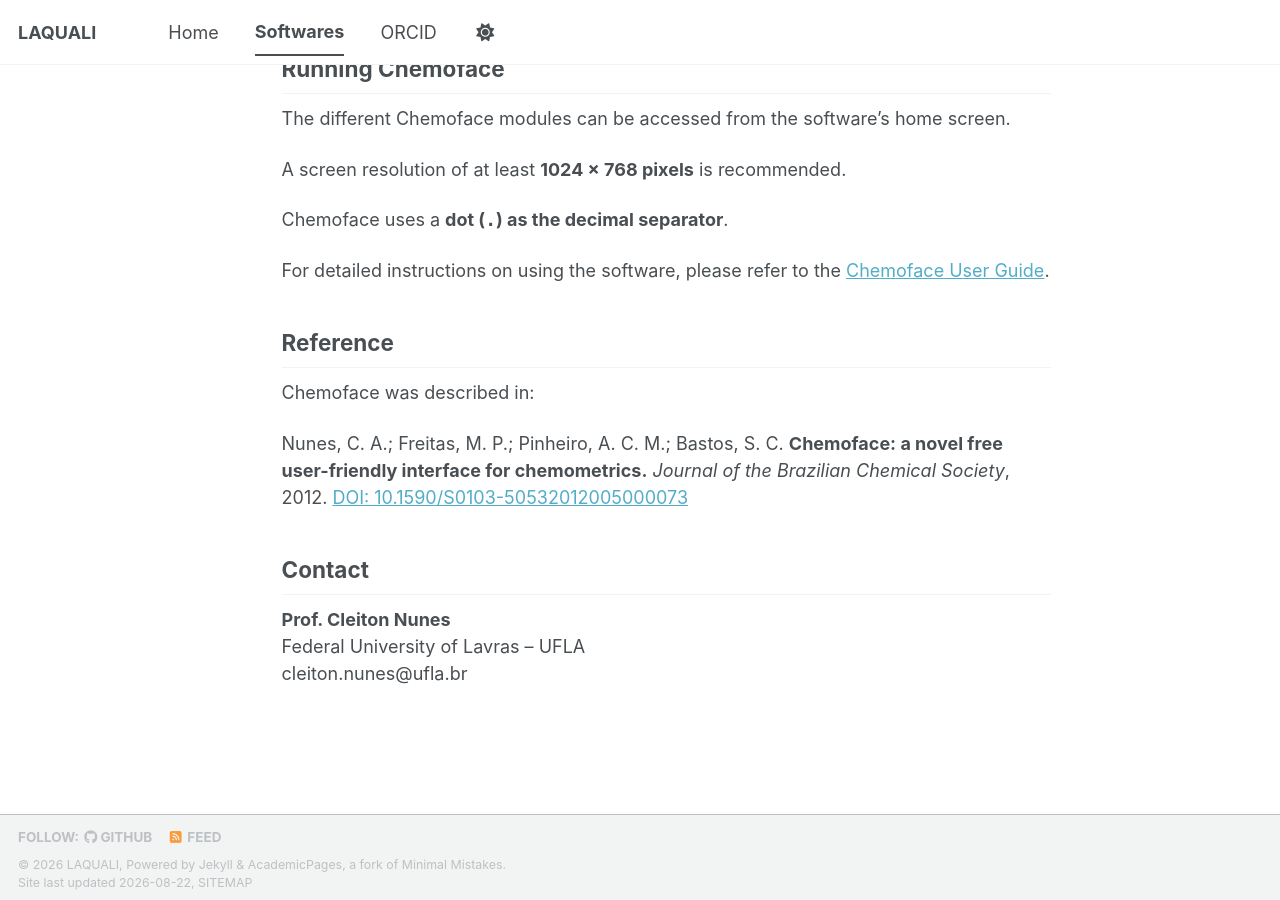
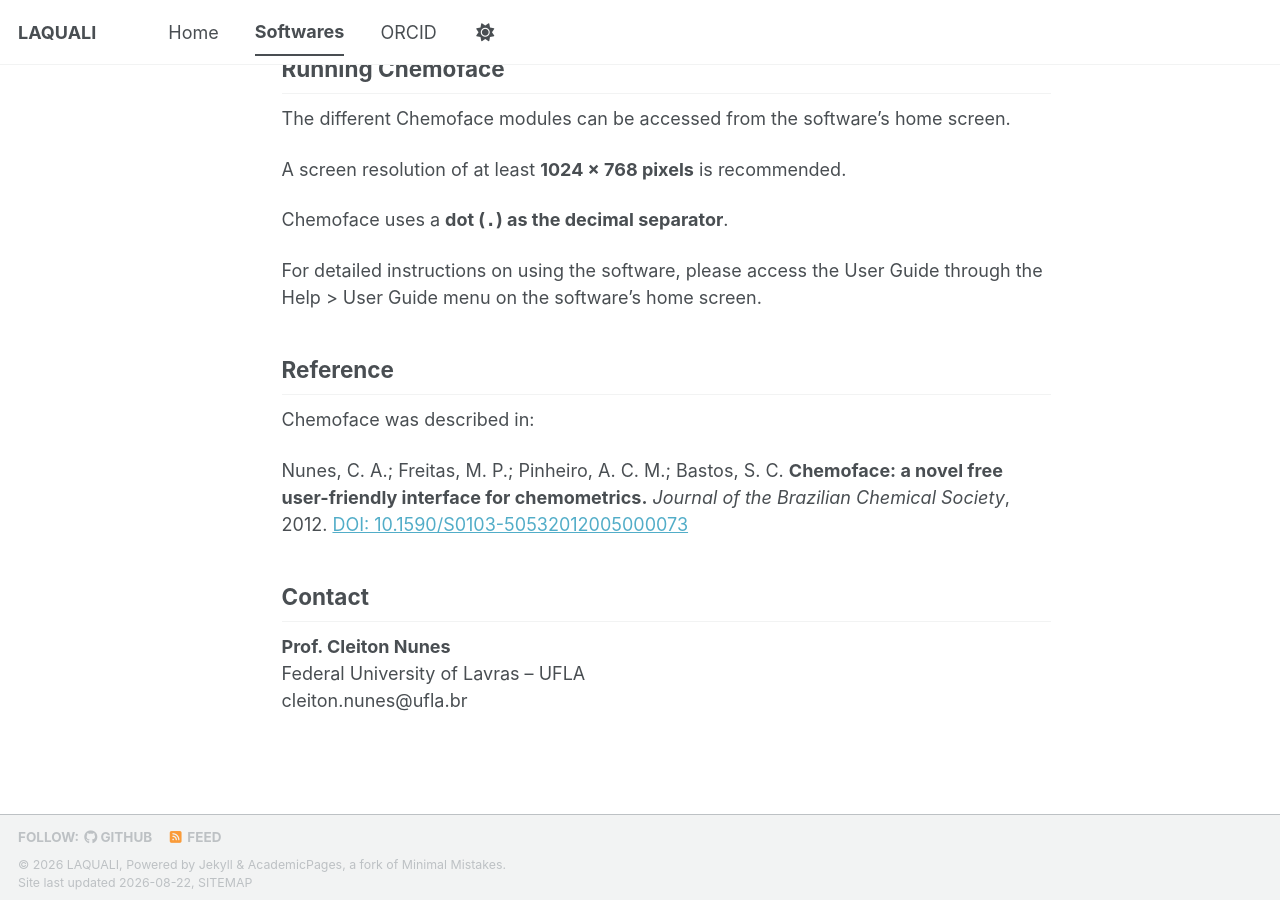
Before and after one commit to LAQUALI-UFLA/laquali-ufla.github.io, a Jekyll site: the page built from _pages/softwares/chemoface.md, in a window 1280 px wide and 900 px high, scrolled down 2293 px. Built offline with Jekyll 4.4.1, drawn with Linux system fonts in a browser that asks for light colours; a style sheet for code colours, icons or effects is not loaded.

Commit message:
Revise Chemoface User Guide access instructions
Updated instructions for accessing the Chemoface User Guide.

```diff
--- a/_pages/softwares/chemoface.md
+++ b/_pages/softwares/chemoface.md
@@ -68,7 +68,7 @@ A screen resolution of at least **1024 × 768 pixels** is recommended.
 
 Chemoface uses a **dot (`.`) as the decimal separator**.
 
-For detailed instructions on using the software, please refer to the [Chemoface User Guide](https://github.com/cleitonqmc/Chemoface/blob/Chemoface/Chemoface.pdf).
+For detailed instructions on using the software, please access the User Guide through the Help > User Guide menu on the software's home screen.
 
 ## Reference
 
```
